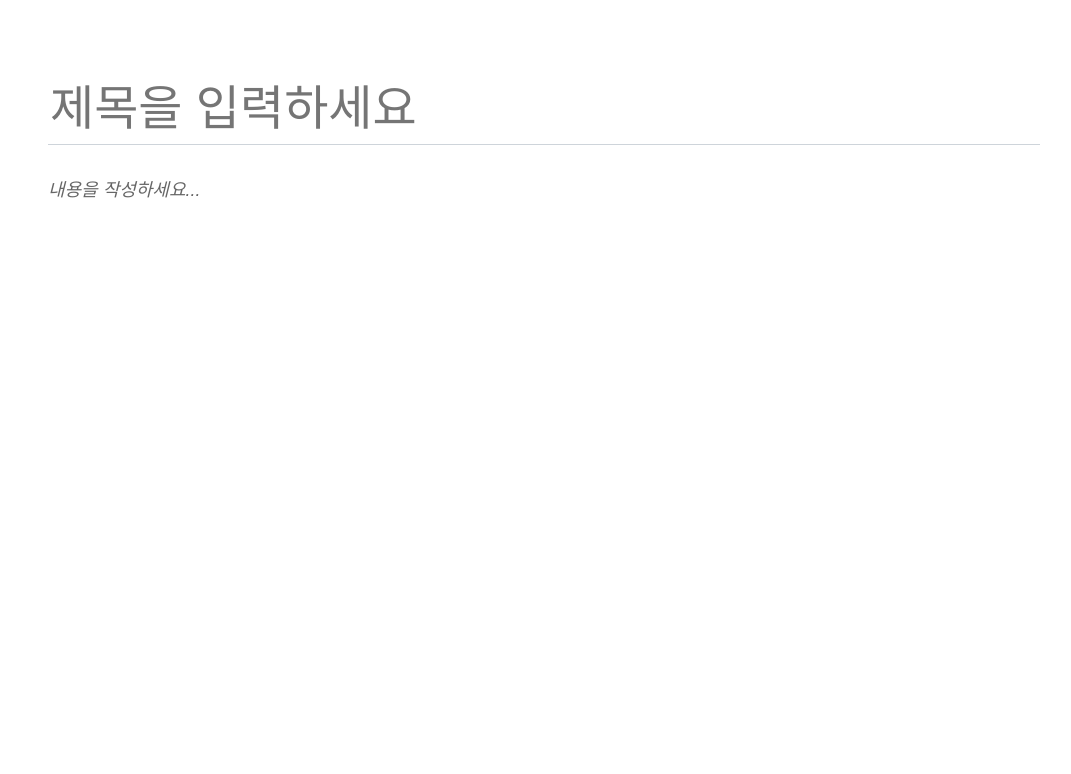
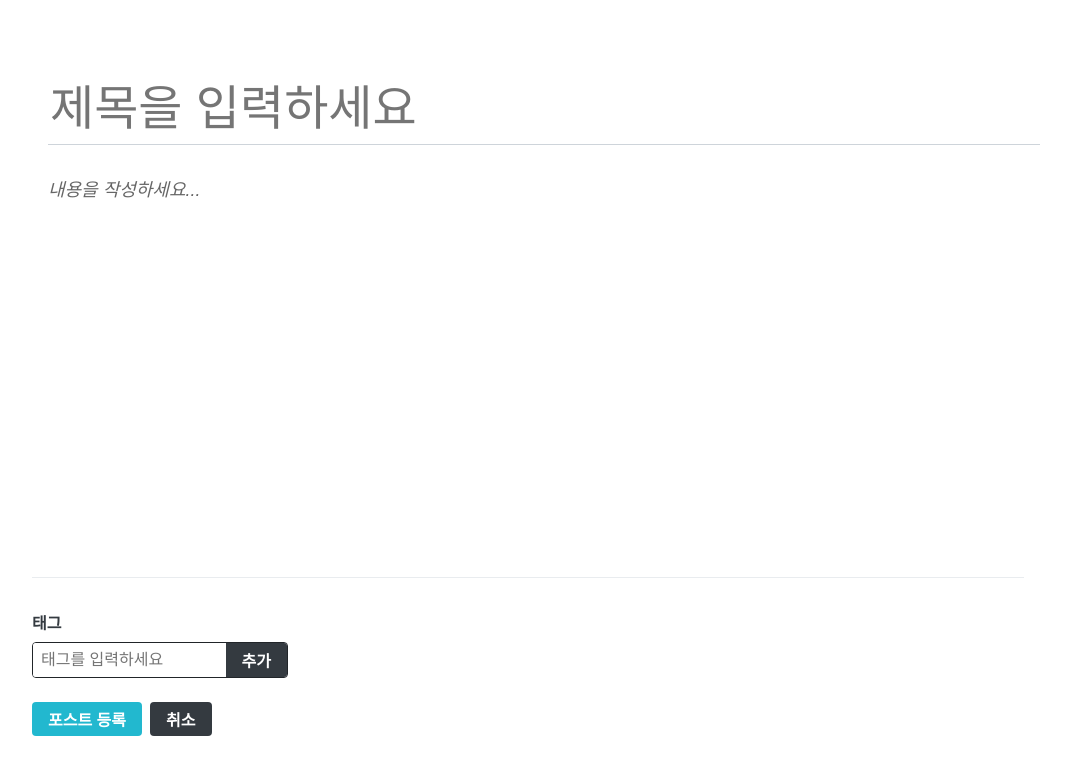
Before and after one commit to cdcoc0/blog-frontend, a React (Create React App) app: page /write in a window 1280 px wide. Shown: the top 774 px of the page, without its empty margins (112-1183 px from the left). Built offline with nearby package versions, Linux system fonts and the light colour scheme.

Commit message:
Editor bottom components ui

```diff
--- /dev/null
+++ b/src/components/write/TagBox.js
@@ -0,0 +1,111 @@
+import React, {useState, useCallback} from "react";
+import styled from "styled-components";
+import palette from "../../lib/styles/palette";
+
+const TagBoxBlock = styled.div`
+    width: 100%;
+    border-top: 1px solid ${palette.gray[2]};
+    padding-top: 2rem;
+
+    h4 {
+        color: ${palette.gray[8]};
+        margin-top: 0;
+        margin-bottom: 0.5rem;
+    }
+`;
+
+const TagForm = styled.form`
+    border-radius: 4px;
+    overflow: hidden;
+    display: flex;
+    width: 256px;
+    border: 1px solid ${palette.gray[9]}; //스타일 초기화
+    input,
+    button {
+        outline: none;
+        border: none;
+        font-size: 1rem;
+    }
+
+    input {
+        padding: 0.5rem;
+        flex: 1;
+        min-width: 0;
+    }
+    button {
+        cursor: pointer;
+        padding-right: 1rem;
+        padding-left: 1rem;
+        border: none;
+        background: ${palette.gray[8]};
+        color: white;
+        font-weight: bold;
+        &:hover {
+            background: ${palette.gray[6]};
+        }
+    }
+`;
+
+const Tag = styled.div`
+    margin-right: 0.5rem;
+    color: ${palette.gray[6]};
+    cursor: pointer;
+    &:hover {
+        opacity: 0.5;
+    }
+`;
+
+const TagListBlock = styled.div`
+    display: flex;
+    margin-top: 0.5rem;
+`;
+
+//React.memo를 사용해 tag값이 바뀔 때만 리렌더링되도록 처리
+const TagItem = React.memo(({tag, onRemove}) => <Tag onClick={() => onRemove(tag)}>#{tag}</Tag>)
+
+//React.memo를 사용해 tags 값이 바뀔 때만 리렌더링되도록 처리
+const TagList = React.memo(({tags, onRemove}) => (
+    <TagListBlock>
+        {tags.map(t => (
+            <TagItem key={t} tag={t} onRemove={onRemove} />
+        ))}
+    </TagListBlock>
+))
+
+const TagBox = () => {
+    const [input, setInput] = useState('');
+    const [localTags, setLocalTags] = useState([]);
+
+    const onChange = useCallback(e => {
+        setInput(e.target.value);
+    }, []);
+
+    const insertTag = useCallback(tag => {
+        if(!tag) return; //공백이라면 추가하지 않음
+        if(localTags.includes(tag)) return; //이미 존재한다면 추가하지 않음
+        setLocalTags([...localTags, tag]);
+    }, [localTags]);
+
+    const onSubmit = useCallback(e => {
+        e.preventDefault();
+        insertTag(input.trim()); //앞뒤 공백을 없앤 후 등록
+        setInput('');
+    }, [input, insertTag]);
+
+    const onRemove = useCallback(tag => {
+        setLocalTags(localTags.filter(t => t !== tag));
+    }, [localTags]);
+
+    return (
+        <TagBoxBlock>
+            <h4>태그</h4>
+            <TagForm onSubmit={onSubmit}>
+                <input placeholder="태그를 입력하세요" value={input} onChange={onChange} />
+                <button>추가</button>
+            </TagForm>
+            <TagList tags={localTags} onRemove={onRemove} />
+        </TagBoxBlock>
+    );
+}
+
+export default TagBox;
--- /dev/null
+++ b/src/components/write/WriteActionButtons.js
@@ -0,0 +1,30 @@
+import React from "react";
+import styled from "styled-components";
+import Button from "../common/Button";
+
+const WriteActionButtonsBlock = styled.div`
+    margin-top: 1rem;
+    margin-bottom: 3rem;
+    button + button {
+        margin-left: 0.5rem;
+    }
+`;
+
+/* TagBox에서 사용하는 버튼과 일치하는 높이로 설정한 후 서로 간의 여백 지정 */
+const StyledButton = styled(Button)`
+    height: 2.125rem;
+    & + & {
+        margin-left: 0.5rem;
+    }
+`;
+
+const WriteActionButtons = ({onCancel, onPublish}) => {
+    return (
+        <WriteActionButtonsBlock>
+            <StyledButton cyan onClick={onPublish}>포스트 등록</StyledButton>
+            <StyledButton onClick={onCancel}>취소</StyledButton>
+        </WriteActionButtonsBlock>
+    );
+}
+
+export default WriteActionButtons;
--- a/src/pages/WritePage.js
+++ b/src/pages/WritePage.js
@@ -1,11 +1,15 @@
 import React from "react";
-import Editor from '../components/wirte/Editor';
+import Editor from '../components/write/Editor';
 import Responsive from "../components/common/Responsive";
+import TagBox from "../components/write/TagBox";
+import WriteActionButtons from "../components/write/WriteActionButtons";
 
 const WritePage = () => {
     return (
         <Responsive>
             <Editor />
+            <TagBox />
+            <WriteActionButtons />
         </Responsive>
     );
 }
```
Also changed, not shown: src/components/write/Editor.js (renamed from src/components/wirte/Editor.js).
